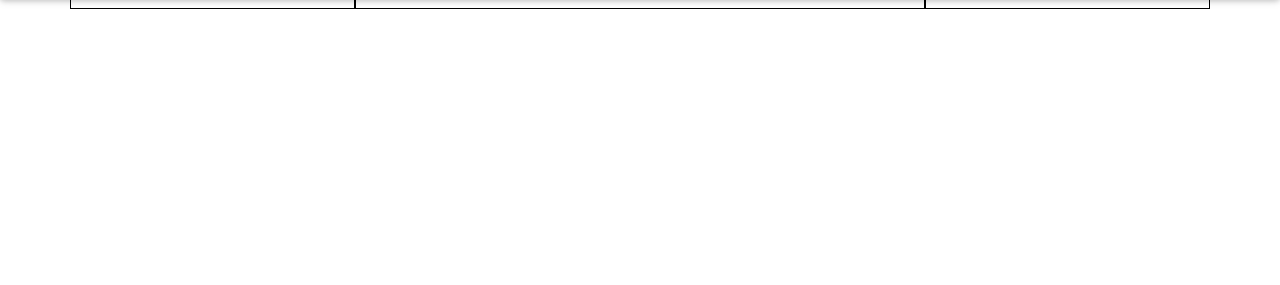
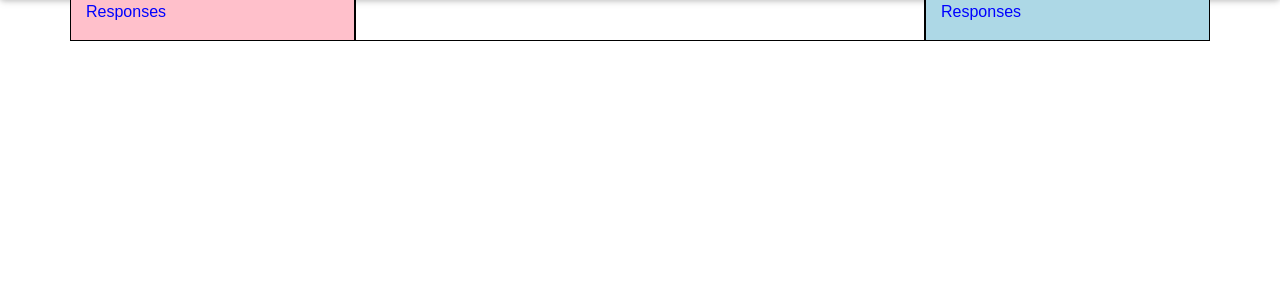
Before and after one commit to N-Ehmayer/slug-feed, a Node project: template views/view_article.ejs in a window 1280 px wide. Shown: the part 515-800 px from the top of the page. Run offline with Node 20 templates, Linux system fonts and the light colour scheme; the template is opened without the code that fills it, so the values that code supplies are empty; some libraries are stand-ins or nearby versions.

Commit message:
Further refactoring of article view

```diff
--- a/public/styles/application.css
+++ b/public/styles/application.css
@@ -23,26 +23,28 @@ p {
   max-width: 100%;
 }
 
-.testclass {
+.article {
   border: 1px solid #000;
 }
 
 .negative-comments {
   background-color: pink;
+  border: 1px solid #000;
 }
 
 .positive-comments {
   background-color: lightblue;
+  border: 1px solid #000;
+}
+
+.comment-container {
+  border-bottom: 1px solid #000;
 }
 
 .comment-content {
   word-wrap: break-word;
 }
 
-.article-container {
-  background-color: lightgrey;
-}
-
-.article-content {
+.section-content {
   word-wrap: break-word;
 }
--- a/sass/main.scss
+++ b/sass/main.scss
@@ -23,15 +23,22 @@ p {
   max-width: 100%
 }
 
-.testclass {
+.article {
   border: 1px solid #000;
-}
+};
+
 .negative-comments {
   background-color: pink;
+  border: 1px solid #000;
 }
 
 .positive-comments {
   background-color: lightblue;
+  border: 1px solid #000;
+}
+
+.comment-container {
+  border-bottom: 1px solid #000;
 }
 
 .comment-content {
@@ -39,8 +46,8 @@ p {
 }
 
 .article-container {
-  background-color: lightgrey;
+
 }
-.article-content {
-  word-wrap: break-word;;
+.section-content {
+  word-wrap: break-word;
 }
--- a/views/view_article.ejs
+++ b/views/view_article.ejs
@@ -24,7 +24,8 @@
 
   <div class="container">
     <div class="row">
-      <div class="col testclass">
+      <div class="col negative-comments">
+        <p>Responses</p>
         <% for (let section in article.sections) { %>
           <% article.sections[section].comments.forEach(function (comment) { %>
             <% if (!comment.agree) { %>
@@ -34,22 +35,21 @@
         <% } %>
       </div>
 
-      <div class="col-6 testclass">
+      <div class="col-6 article">
         <article class="article-container">
           <%- include('./partials/_article'); %>
         </article>
       </div>
 
-      <div class="col testclass">
-        <div class="positive-comments">
-          <% for (let section in article.sections) { %>
+      <div class="col positive-comments">
+        <p>Responses</p>
+        <% for (let section in article.sections) { %>
           <% article.sections[section].comments.forEach(function (comment) { %>
             <% if (comment.agree) { %>
               <%- include('./partials/_comment', {comment}); %>
             <% } %>
           <% }) %>
         <% } %>
-        </div>
       </div>
 
     </div>
```
Also changed, not shown: views/partials/_comment.ejs (+5 -3 lines).
